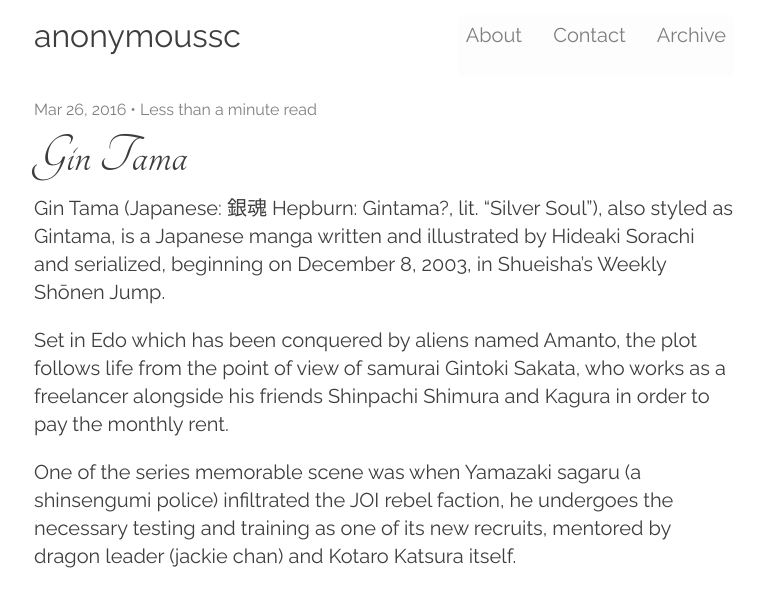
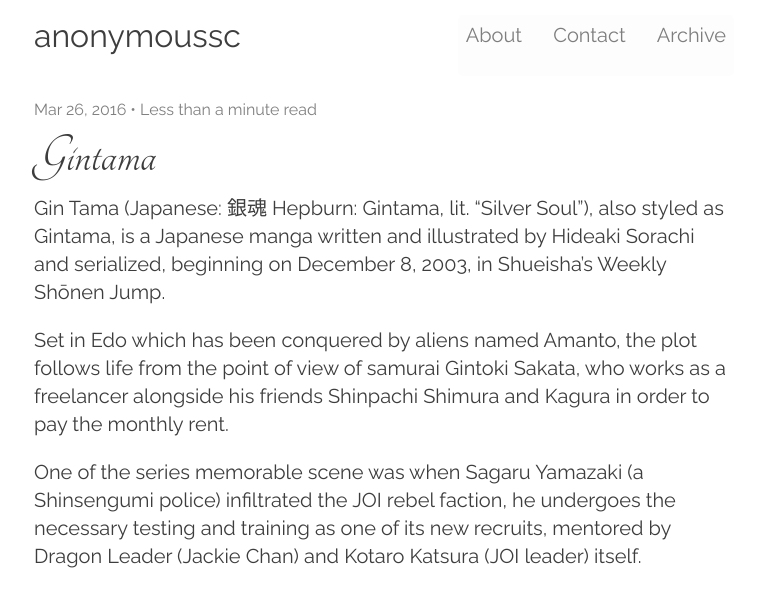
Before and after one commit to anonymoussc/anonymoussc.github.io, a Jekyll site: the page built from _posts/2016-03-26-gintama.markdown, in a window 1280 px wide and 1400 px high, cut to the strip 0-590 px from the top of the window. Shown: the whole strip, without its empty margins (256-1019 px from the left). Built offline with Jekyll 4.4.1, drawn with Linux system fonts in a browser that asks for light colours; nearby versions of some CDN libraries; comment, search, counter and statistics services are not loaded; some of the changed text lies outside the part shown.

Commit message:
Modified 2016-03-26-gintama

```diff
--- a/_posts/2016-03-26-gintama.markdown
+++ b/_posts/2016-03-26-gintama.markdown
@@ -1,14 +1,14 @@
 ---
-title:  "Gin Tama"
+title:  "Gintama"
 date:   2016-03-26 15:00:00
-summary: Gin Tama (Japanese 銀魂 Hepburn Gintama?, lit. "Silver Soul"), also styled as Gintama, is a Japanese manga written and illustrated by Hideaki Sorachi.
+summary: Gin Tama (Japanese - 銀魂 Hepburn - Gintama, lit. "Silver Soul"), also styled as Gintama, is a Japanese manga written and illustrated by Hideaki Sorachi.
 ---
 
-Gin Tama (Japanese: 銀魂 Hepburn: Gintama?, lit. "Silver Soul"), also styled as Gintama, is a Japanese manga written and illustrated by Hideaki Sorachi and serialized, beginning on December 8, 2003, in Shueisha's Weekly Shōnen Jump.
+Gin Tama (Japanese: 銀魂 Hepburn: Gintama, lit. "Silver Soul"), also styled as Gintama, is a Japanese manga written and illustrated by Hideaki Sorachi and serialized, beginning on December 8, 2003, in Shueisha's Weekly Shōnen Jump.
 
 Set in Edo which has been conquered by aliens named Amanto, the plot follows life from the point of view of samurai Gintoki Sakata, who works as a freelancer alongside his friends Shinpachi Shimura and Kagura in order to pay the monthly rent.
 
-One of the series memorable scene was when Yamazaki sagaru (a shinsengumi police) infiltrated the JOI rebel faction, he undergoes the necessary testing and training as one of its new recruits, mentored by dragon leader (jackie chan) and Kotaro Katsura itself.
+One of the series memorable scene was when Sagaru Yamazaki (a Shinsengumi police) infiltrated the JOI rebel faction, he undergoes the necessary testing and training as one of its new recruits, mentored by Dragon Leader (Jackie Chan) and Kotaro Katsura (JOI leader) itself.
 
 <iframe width="560" height="315" src="https://www.youtube.com/embed/5lZwbsEFhuI" frameborder="0" allowfullscreen></iframe>
 
@@ -17,8 +17,9 @@
 
 Gintama the anime now at session 3.
 
-Rated 8.9 (humour, plot and fighting scenes).
+Rated 8.9 (comedies, parody, plot and fighting scenes).
 
 #### Reference :
 - [Gin Tama](https://en.wikipedia.org/wiki/Gin_Tama)
 - [Gintama - Wikia](http://gintama.wikia.com/wiki/Main_Page)
+- [Info Gintama](http://gogoanime.io/category/gintama)
```
